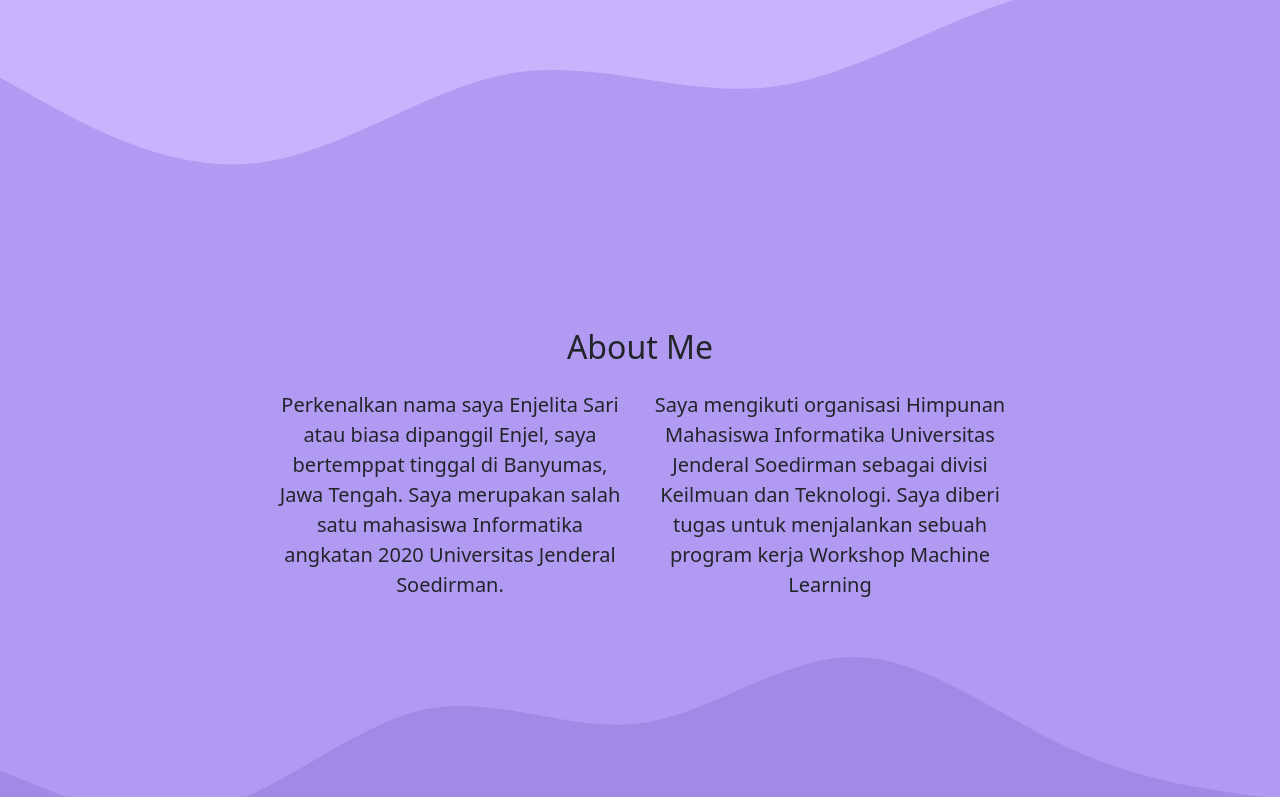
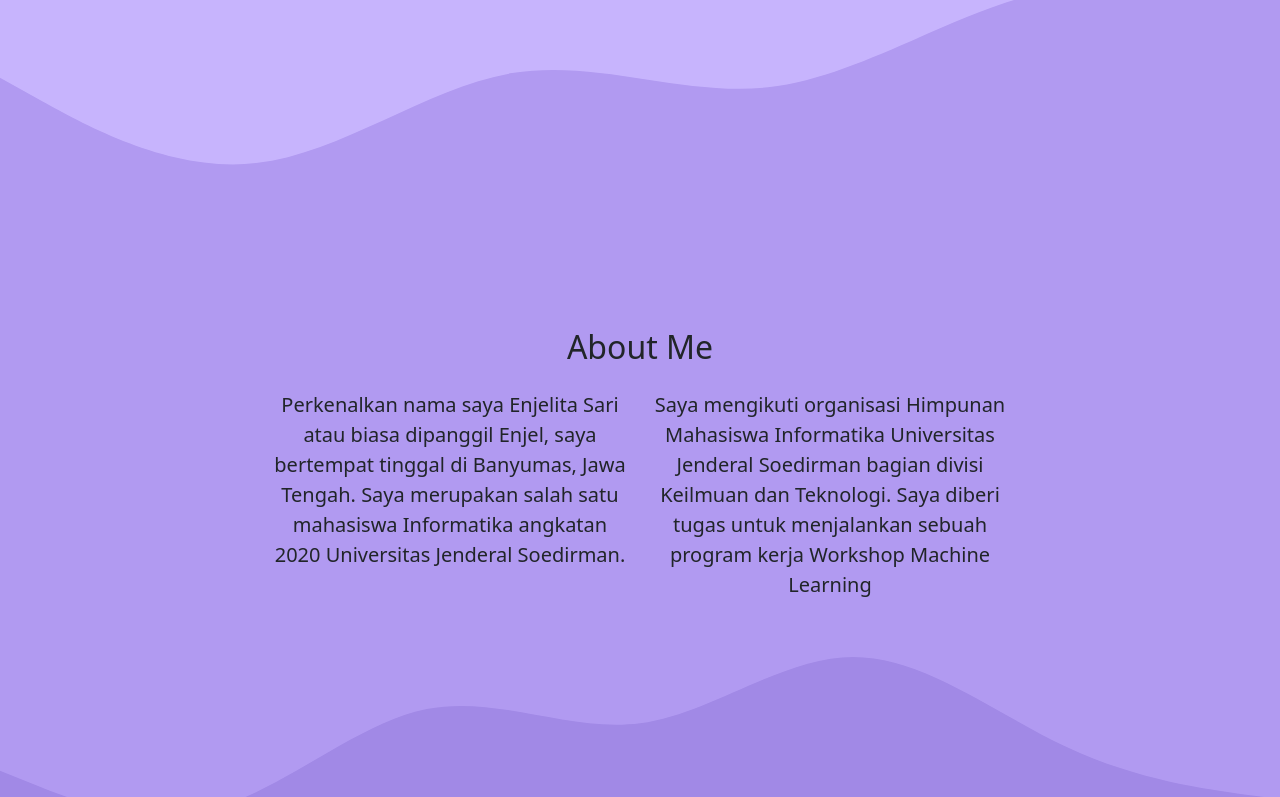
Before and after one commit to Enjltsr/enjltsr.github.io, a plain HTML site: page index.html in a window 1280 px wide. Shown: the part 471-1268 px from the top of the page. Drawn offline with nearby package versions, Linux system fonts and the light colour scheme.

Commit message:
Update index.html

```diff
--- a/index.html
+++ b/index.html
@@ -65,10 +65,10 @@
         </div>
         <div class="row justify-content-center fs-5 text-center">
           <div class="col-md-4">
-            Perkenalkan nama saya Enjelita Sari atau biasa dipanggil Enjel, saya bertemppat tinggal di Banyumas, Jawa Tengah. Saya merupakan salah satu mahasiswa Informatika angkatan 2020 Universitas Jenderal Soedirman.
+            Perkenalkan nama saya Enjelita Sari atau biasa dipanggil Enjel, saya bertempat tinggal di Banyumas, Jawa Tengah. Saya merupakan salah satu mahasiswa Informatika angkatan 2020 Universitas Jenderal Soedirman.
           </div>
           <div class="col-md-4">
-            Saya mengikuti organisasi Himpunan Mahasiswa Informatika Universitas Jenderal Soedirman sebagai divisi Keilmuan dan Teknologi. Saya diberi tugas untuk menjalankan sebuah program kerja Workshop Machine Learning
+            Saya mengikuti organisasi Himpunan Mahasiswa Informatika Universitas Jenderal Soedirman bagian divisi Keilmuan dan Teknologi. Saya diberi tugas untuk menjalankan sebuah program kerja Workshop Machine Learning
           </div>
         </div>
       </div>
```
